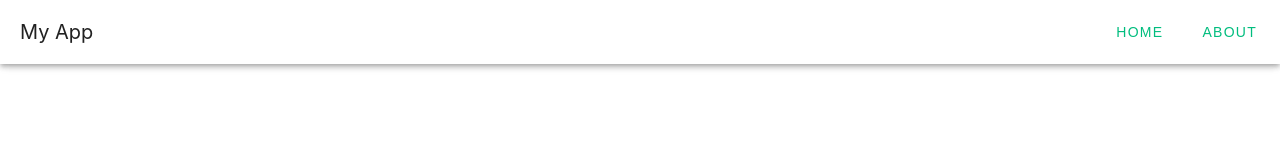
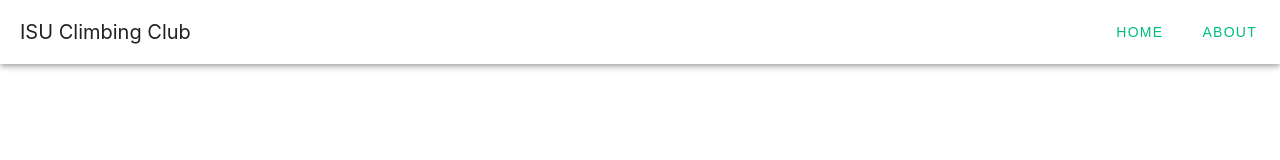
Before and after one commit to angelaleone/climbing-club-webapp, a Vue app: page / in a window 1280 px wide. Shown: the top 160 px of the page. Built offline with nearby package versions, Linux system fonts and the light colour scheme.

Commit message:
test commit

```diff
--- a/src/App.vue
+++ b/src/App.vue
@@ -5,7 +5,7 @@ import { RouterLink, RouterView } from 'vue-router'
 <template>
   <v-app>
     <v-app-bar app>
-      <v-toolbar-title>My App</v-toolbar-title>
+      <v-toolbar-title>ISU Climbing Club</v-toolbar-title>
       <v-spacer></v-spacer>
       <v-btn>
         <RouterLink to="/" exact>Home</RouterLink>
```
